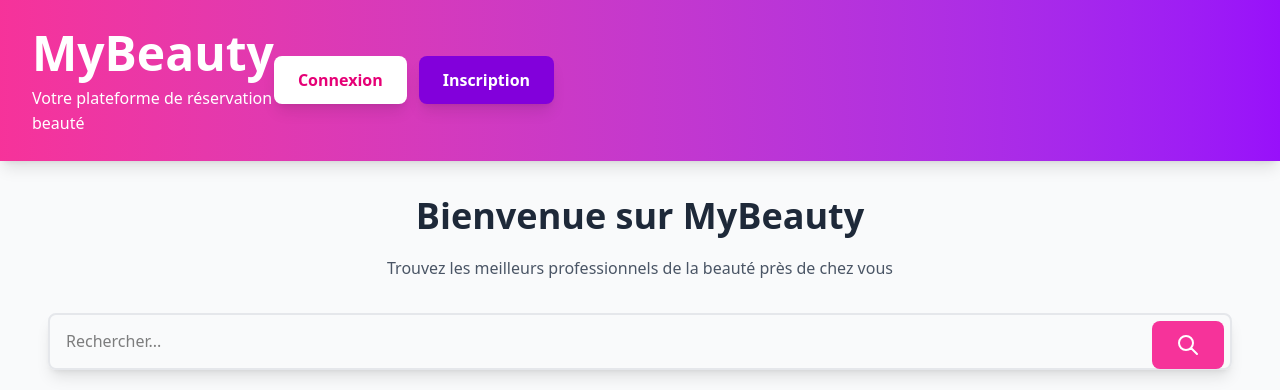
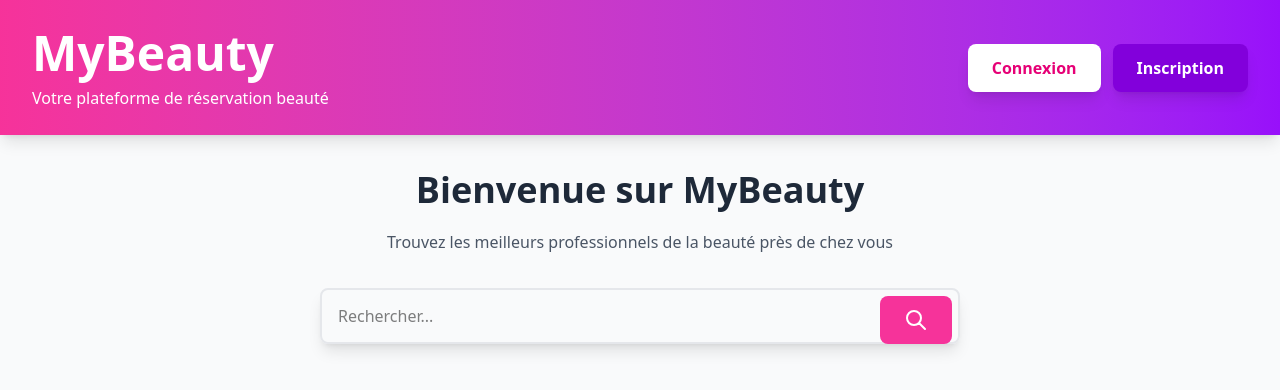
Before and after one commit to kobehielie/mybeauty-app, a React (Vite) app: page / in a window 1280 px wide. Shown: the top 390 px of the page. Built offline with nearby package versions, Linux system fonts and the light colour scheme.

Commit message:
Feature: changement

```diff
--- a/src/Components/PrestataireDetails.jsx
+++ b/src/Components/PrestataireDetails.jsx
@@ -351,7 +351,7 @@
                                                         // Aller au chat
                                                         navigate('/chat');
                                                     }}
-                                                    className="bg-gradient-to-r from-blue-500 to-indigo-600 text-white py-3 px-4 rounded-lg font-semibold hover:from-blue-600 hover:to-indigo-700 transition shadow-lg flex items-center justify-center gap-2"
+                                                    className="flex-1 bg-gradient-to-r from-blue-500 to-indigo-600 text-white py-3 rounded-lg font-semibold hover:from-blue-600 hover:to-indigo-700 transition shadow-lg flex items-center justify-center gap-2"
                                                 >
                                                     <img src="/images/chat-a-bulles.png" alt="Chat" className="w-5 h-5" />
                                                     Chat
--- a/src/index.css
+++ b/src/index.css
@@ -18,7 +18,6 @@
   -ms-text-size-adjust: 100%;
   text-size-adjust: 100%;
   overflow-x: hidden;
-  scroll-behavior: smooth;
 }
 
 body {
@@ -26,35 +25,6 @@
   position: relative;
   width: 100%;
   max-width: 100vw;
-  margin: 0;
-  padding: 0;
-}
-
-/* Empêcher tous les éléments de déborder */
-* {
-  box-sizing: border-box;
-}
-
-*:not(html):not(body) {
-  max-width: 100%;
-}
-
-/* Conteneurs qui peuvent déborder */
-img, video, iframe, embed, object {
-  max-width: 100%;
-  height: auto;
-}
-
-/* Empêcher le débordement des tableaux */
-table {
-  max-width: 100%;
-  table-layout: fixed;
-}
-
-/* Empêcher le débordement du texte */
-pre, code {
-  overflow-x: auto;
-  max-width: 100%;
 }
 
 /* Conteneur principal qui s'adapte au zoom */
@@ -62,38 +32,6 @@
   width: 100%;
   max-width: 100vw;
   overflow-x: hidden;
-}
-
-/* Root React - Empêcher le débordement */
-#root {
-  width: 100%;
-  max-width: 100vw;
-  overflow-x: hidden;
-  min-height: 100vh;
-}
-
-/* Tous les conteneurs directs */
-#root > * {
-  max-width: 100vw;
-  overflow-x: hidden;
-}
-
-/* Empêcher les grilles de déborder */
-.grid, [class*="grid-cols"] {
-  width: 100%;
-  max-width: 100%;
-}
-
-/* Empêcher les flex containers de déborder */
-.flex {
-  max-width: 100%;
-  min-width: 0;
-}
-
-/* Empêcher les éléments avec gap de déborder */
-[class*="gap-"] {
-  width: 100%;
-  max-width: 100%;
 }
 
 /* ============================================
```
